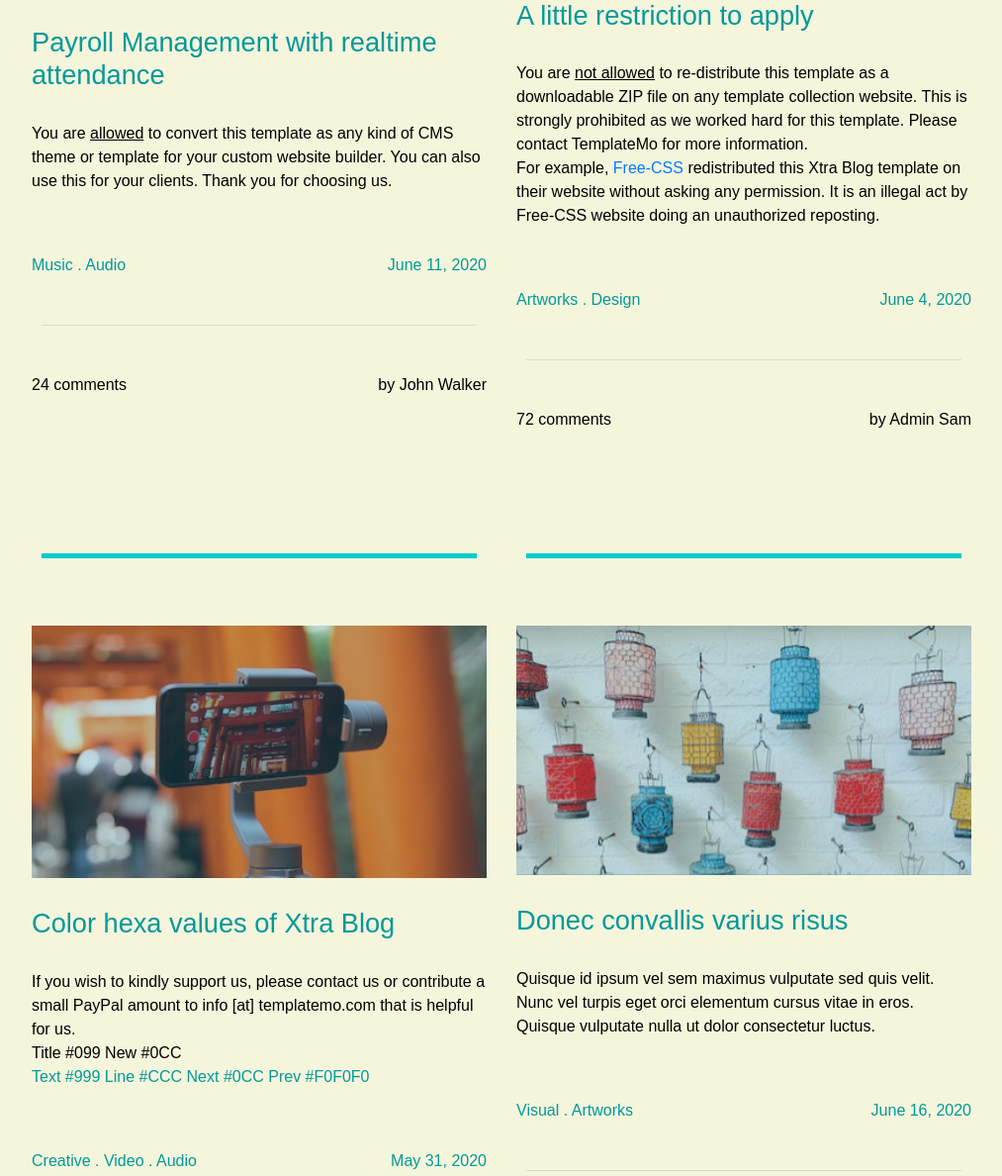
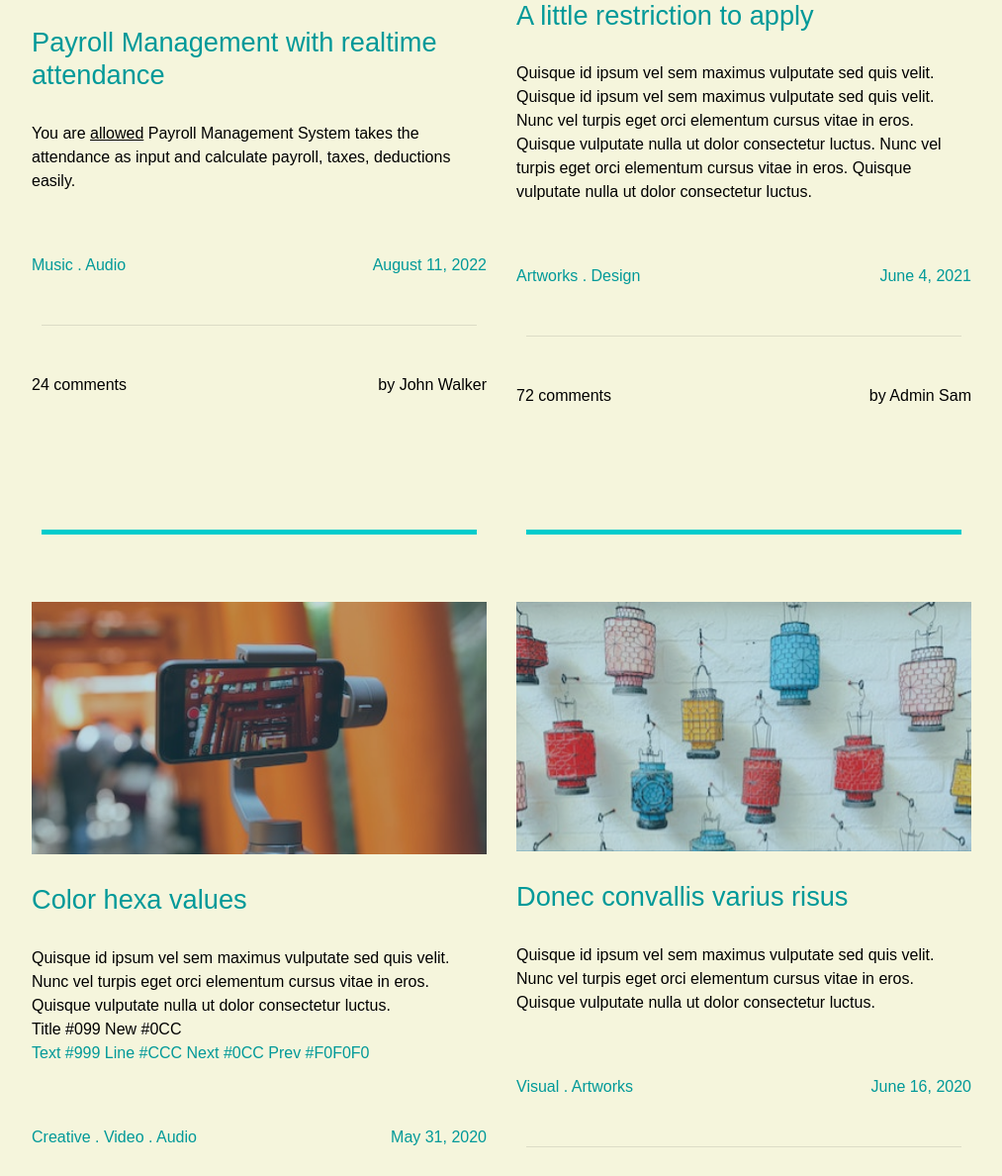
Before and after one commit to empresst/empresst.github.io, a plain HTML site: page portfolio.html in a window 1280 px wide. Shown: the part 1669-2857 px from the top of the page at 99% size, without its empty margins (183-1196 px from the left). Drawn offline with nearby package versions, Linux system fonts and the light colour scheme; a script that the page names is missing.

Commit message:
Update portfolio.html

```diff
--- a/portfolio.html
+++ b/portfolio.html
@@ -124,12 +124,11 @@ https://templatemo.com/tm-553-xtra-blog
                         <h2 class="tm-pt-30 tm-color-primary tm-post-title">Payroll Management with realtime attendance</h2>
                     </a>
                     <p class="tm-pt-30">
-                        You are <u>allowed</u> to convert this template as any kind of CMS theme or template for your custom website builder.
-                        You can also use this for your clients. Thank you for choosing us.
+                        You are <u>allowed</u> Payroll Management System takes the attendance as input and calculate payroll, taxes, deductions easily.
                     </p>
                     <div class="d-flex justify-content-between tm-pt-45">
                         <span class="tm-color-primary">Music . Audio</span>
-                        <span class="tm-color-primary">June 11, 2020</span>
+                        <span class="tm-color-primary">August 11, 2022</span>
                     </div>
                     <hr>
                     <div class="d-flex justify-content-between">
@@ -146,12 +145,10 @@ https://templatemo.com/tm-553-xtra-blog
                         <h2 class="tm-pt-30 tm-color-primary tm-post-title">A little restriction to apply</h2>
                     </a>
                     <p class="tm-pt-30">
-                        You are <u>not allowed</u> to re-distribute this template as a downloadable ZIP file on any template collection
-                        website. This is strongly prohibited as we worked hard for this template. Please contact TemplateMo for more information.
-                		<br>For example, <a href="https://www.free-css.com/free-css-templates/page272/xtra-blog" target="_blank">Free-CSS</a> redistributed this Xtra Blog template on their website without asking any permission. It is an illegal act by Free-CSS website doing an unauthorized reposting.</p>
+                        Quisque id ipsum vel sem maximus vulputate sed quis velit. Quisque id ipsum vel sem maximus vulputate sed quis velit. Nunc vel turpis eget orci elementum cursus vitae in eros. Quisque vulputate nulla ut dolor consectetur luctus. Nunc vel turpis eget orci elementum cursus vitae in eros. Quisque vulputate nulla ut dolor consectetur luctus.</p>
                     <div class="d-flex justify-content-between tm-pt-45">
                         <span class="tm-color-primary">Artworks . Design</span>
-                        <span class="tm-color-primary">June 4, 2020</span>
+                        <span class="tm-color-primary">June 4, 2021</span>
                     </div>
                     <hr>
                     <div class="d-flex justify-content-between">
@@ -165,10 +162,10 @@ https://templatemo.com/tm-553-xtra-blog
                         <div class="tm-post-link-inner">
                             <img src="images/img-05.jpg" alt="Image" class="img-fluid">
                         </div>
-                        <h2 class="tm-pt-30 tm-color-primary tm-post-title">Color hexa values of Xtra Blog</h2>
+                        <h2 class="tm-pt-30 tm-color-primary tm-post-title">Color hexa values </h2>
                     </a>
                     <p class="tm-pt-30">
-                        If you wish to kindly support us, please contact us or contribute a small PayPal amount to info [at] templatemo.com that is helpful for us.
+                        Quisque id ipsum vel sem maximus vulputate sed quis velit. Nunc vel turpis eget orci elementum cursus vitae in eros. Quisque vulputate nulla ut dolor consectetur luctus.
                         <br>
                         Title #099 New #0CC <br>
                         <span class="tm-color-primary">Text #999 Line #CCC Next #0CC Prev #F0F0F0</span>
```
